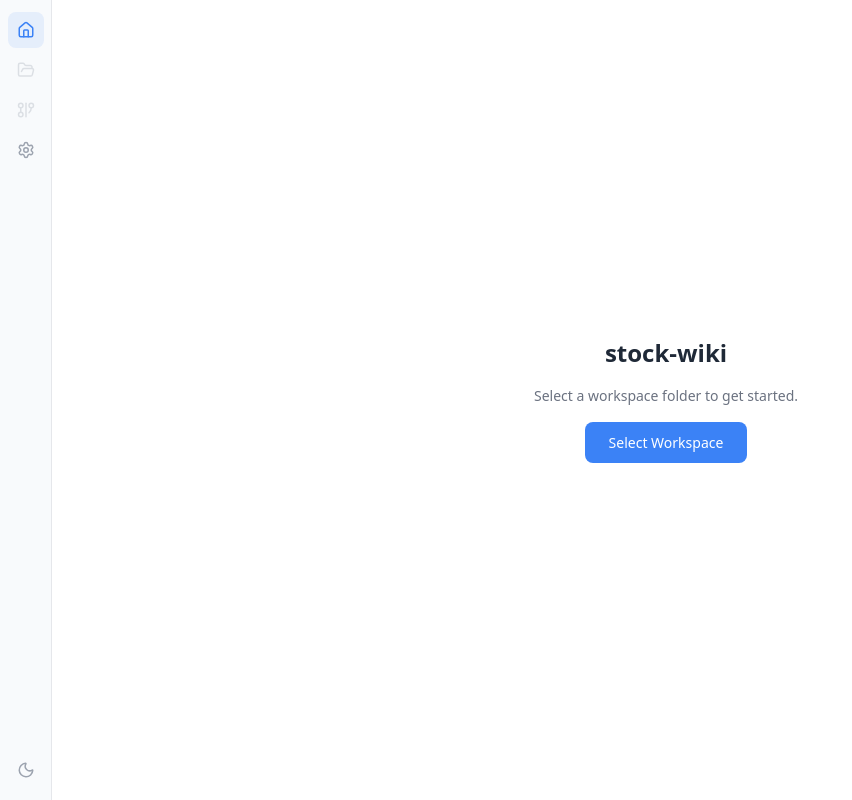
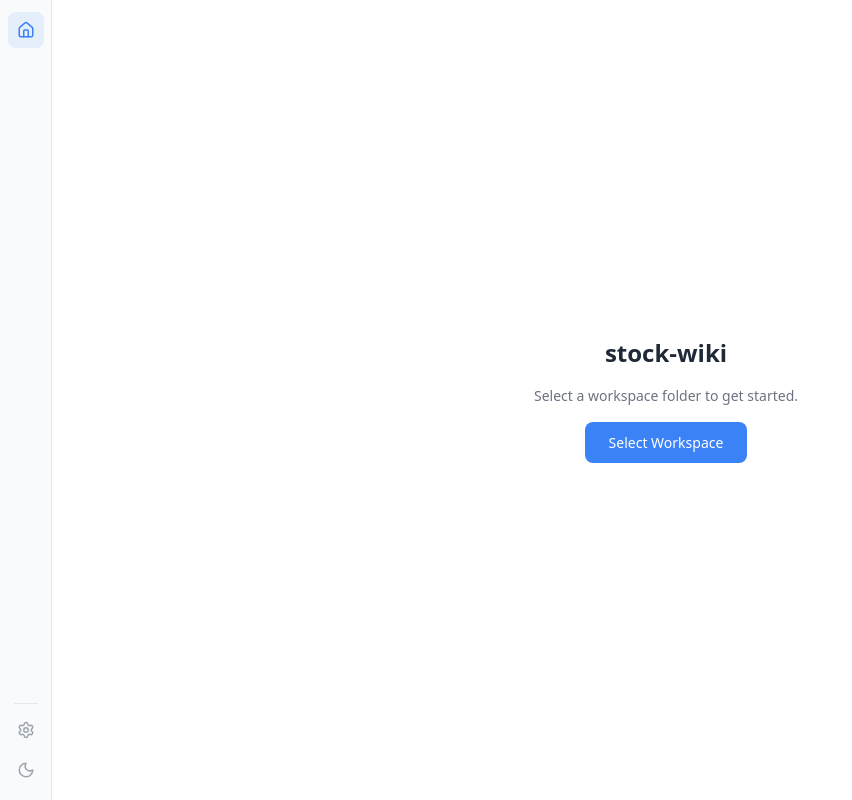
Before and after one commit to MuMuShuiGao/stock-wiki, a React (Vite) app in the folder stock-wiki-app/: page / in a window 1280 px wide. Shown: the whole page, without its empty margins (0-852 px from the left). Built offline with nearby package versions, Linux system fonts and the light colour scheme.

Commit message:
fix: 导航层次重设计（LeftIconRail三段分割线布局、lastVisitedProject跨路由持久化、主页快速恢复卡片）、设置页useBlocker路由bug修复

```diff
--- a/stock-wiki-app/src/components/LeftIconRail.tsx
+++ b/stock-wiki-app/src/components/LeftIconRail.tsx
@@ -1,11 +1,20 @@
 import { useNavigate, useLocation } from "react-router-dom";
 import { Home, FolderOpen, GitGraph, Settings, Sun, Moon } from "lucide-react";
 import { PATHS } from "./path-list";
+import { useAppStore } from "../stores/appStore";
 
 interface LeftIconRailProps {
   effectiveTheme: "dark" | "light";
   themePreference: "dark" | "light" | "system";
   onToggleTheme: () => void;
+}
+
+interface NavItem {
+  icon: typeof Home;
+  label: string;
+  tooltip: string;
+  path: string;
+  active: boolean;
 }
 
 /** 全局左侧图标导航栏，宽 52px，固定在布局最左侧 */
@@ -16,13 +25,18 @@ export default function LeftIconRail({
 }: LeftIconRailProps) {
   const navigate = useNavigate();
   const location = useLocation();
+  const lastVisitedProject = useAppStore((s) => s.lastVisitedProject);
 
   // 从 URL 解析项目名（LeftIconRail 在 <Routes> 外部，useParams 不可用）
   const projectMatch = location.pathname.match(/^\/project\/([^/]+)/);
   const decodedName = projectMatch ? decodeURIComponent(projectMatch[1]) : null;
 
+  // 有效项目名：URL 中的优先，否则 fallback 到最后访问的项目
+  const effectiveProject = decodedName || lastVisitedProject;
+  // 当前是否在某个项目页面内（URL 中有项目名）
+  const inProject = !!decodedName;
+
   const isActive = (path: string) => {
-    // 精确匹配（忽略尾部斜杠和 query string）
     const loc = location.pathname.replace(/\/$/, "");
     const p = path.replace(/\/$/, "");
     return loc === p;
@@ -32,67 +46,113 @@ export default function LeftIconRail({
     ? location.pathname.endsWith("/graph")
     : false;
 
-  const navItems = [
+  const filesActive = decodedName
+    ? isActive(PATHS.projectFiles(decodedName)) && !isGraphActive
+    : false;
+
+  // ═══════════════════════════════════════════
+  //  根层级
+  // ═══════════════════════════════════════════
+  const rootItems: NavItem[] = [
     {
       icon: Home,
       label: "主页",
+      tooltip: inProject ? "返回项目列表" : "项目列表",
       path: PATHS.HOME,
       active: isActive(PATHS.HOME),
-      alwaysEnabled: true,
     },
+  ];
+
+  // ═══════════════════════════════════════════
+  //  项目上下文（仅在有效项目存在时显示）
+  // ═══════════════════════════════════════════
+  const projectItems: NavItem[] = [
     {
       icon: FolderOpen,
       label: "文件",
-      path: decodedName ? PATHS.projectFiles(decodedName) : PATHS.HOME,
-      active: decodedName ? isActive(PATHS.projectFiles(decodedName)) && !isGraphActive : false,
-      alwaysEnabled: false,
+      tooltip: effectiveProject
+        ? `浏览 ${effectiveProject} 文件`
+        : "浏览文件",
+      path: effectiveProject
+        ? PATHS.projectFiles(effectiveProject)
+        : PATHS.HOME,
+      active: filesActive,
     },
     {
       icon: GitGraph,
       label: "图谱",
-      path: decodedName ? PATHS.projectGraph(decodedName) : PATHS.HOME,
-      active: decodedName ? isGraphActive : false,
-      alwaysEnabled: false,
+      tooltip: effectiveProject
+        ? `${effectiveProject} 知识图谱`
+        : "知识图谱",
+      path: effectiveProject
+        ? PATHS.projectGraph(effectiveProject)
+        : PATHS.HOME,
+      active: isGraphActive,
     },
+  ];
+
+  // ═══════════════════════════════════════════
+  //  全局工具
+  // ═══════════════════════════════════════════
+  const utilityItems: NavItem[] = [
     {
       icon: Settings,
       label: "设置",
+      tooltip: "应用设置",
       path: PATHS.SETTINGS,
       active: isActive(PATHS.SETTINGS),
-      alwaysEnabled: true,
     },
   ];
 
-  return (
-    <nav
-      className="w-[52px] shrink-0 border-r border-[var(--color-border)] bg-[var(--color-sidebar)]
-                 flex flex-col items-center py-3 gap-1 select-none"
-    >
-      {navItems.map((item) => {
-        const enabled = item.alwaysEnabled || !!decodedName;
+  function renderItem(item: NavItem) {
     return (
       <button
         key={item.label}
-            onClick={() => enabled && navigate(item.path)}
-            disabled={!enabled}
-            title={item.label}
+        onClick={() => navigate(item.path)}
+        title={item.tooltip}
         className={`w-9 h-9 flex items-center justify-center rounded-lg transition-colors
           ${
             item.active
               ? "bg-[var(--color-accent-bg)] text-[var(--color-accent)]"
               : "text-[var(--color-text-muted)] hover:text-[var(--color-text)] hover:bg-[var(--color-bg-tertiary)]"
           }
-              ${!enabled ? "opacity-30 cursor-not-allowed" : "cursor-pointer"}
-            `}
+          cursor-pointer`}
       >
         <item.icon size={18} />
       </button>
     );
-      })}
+  }
 
-      {/* 弹性空间，把主题按钮推到底部 */}
+  return (
+    <nav
+      className="w-[52px] shrink-0 border-r border-[var(--color-border)] bg-[var(--color-sidebar)]
+                 flex flex-col items-center py-3 select-none"
+    >
+      {/* ── 根层级 ── */}
+      <div className="flex flex-col items-center gap-1">
+        {rootItems.map(renderItem)}
+      </div>
+
+      {/* ── 项目上下文 ── */}
+      {!!effectiveProject && (
+        <>
+          <div className="w-6 h-px bg-[var(--color-border)] my-2" />
+          <div className="flex flex-col items-center gap-1">
+            {projectItems.map(renderItem)}
+          </div>
+        </>
+      )}
+
+      {/* ── 弹性空间 ── */}
       <div className="flex-1" />
 
+      {/* ── 全局工具 ── */}
+      <div className="w-6 h-px bg-[var(--color-border)] mb-2" />
+      <div className="flex flex-col items-center gap-1">
+        {utilityItems.map(renderItem)}
+      </div>
+
+      {/* ── 主题切换 ── */}
       <button
         onClick={onToggleTheme}
         title={
@@ -104,7 +164,7 @@ export default function LeftIconRail({
         }
         className="w-9 h-9 flex items-center justify-center rounded-lg transition-colors
                    text-[var(--color-text-muted)] hover:text-[var(--color-text)]
-                   hover:bg-[var(--color-bg-tertiary)] cursor-pointer"
+                   hover:bg-[var(--color-bg-tertiary)] cursor-pointer mt-1"
       >
         {effectiveTheme === "dark" ? (
           <Sun size={18} />
--- a/stock-wiki-app/src/pages/ProjectDetailPage.tsx
+++ b/stock-wiki-app/src/pages/ProjectDetailPage.tsx
@@ -55,6 +55,7 @@ export default function ProjectDetailPage() {
     runIngestPipeline,
     confirmPlan,
     resetPipeline,
+    setLastVisitedProject,
   } = useAppStore();
 
   const [newItemName, setNewItemName] = useState("");
@@ -78,6 +79,13 @@ export default function ProjectDetailPage() {
   // Compute paths
   const projectDir = workspace ? `${workspace}\\${decodedName}` : "";
   const rawDir = projectDir ? `${projectDir}\\raw` : "";
+
+  // 记住最后访问的项目，跨路由保持可用
+  useEffect(() => {
+    if (decodedName) {
+      setLastVisitedProject(decodedName);
+    }
+  }, [decodedName, setLastVisitedProject]);
 
   // 初始化：首次拿到 projectDir 时设置 currentDir
   useEffect(() => {
--- a/stock-wiki-app/src/pages/ProjectListPage.tsx
+++ b/stock-wiki-app/src/pages/ProjectListPage.tsx
@@ -1,6 +1,8 @@
 import { useEffect, useState } from "react";
 import { useNavigate } from "react-router-dom";
+import { FolderOpen, GitGraph } from "lucide-react";
 import { useAppStore } from "../stores/appStore";
+import { PATHS } from "../components/path-list";
 
 export default function ProjectListPage() {
   const navigate = useNavigate();
@@ -8,6 +10,7 @@ export default function ProjectListPage() {
     workspace,
     projects,
     error,
+    lastVisitedProject,
     refreshWorkspace,
     selectWorkspace,
     refreshProjects,
@@ -65,6 +68,41 @@ export default function ProjectListPage() {
           {workspace}
         </p>
       </div>
+
+      {/* 继续上次工作 */}
+      {lastVisitedProject && (
+        <div className="p-4 rounded-lg border border-[var(--color-accent-bg)] bg-[var(--color-accent-bg)]/10">
+          <p className="text-xs text-[var(--color-text-muted)] mb-3">
+            继续上次工作
+          </p>
+          <div className="flex items-center gap-3">
+            <span className="font-semibold text-[var(--color-accent)]">
+              {lastVisitedProject}
+            </span>
+            <div className="flex gap-1">
+              <button
+                onClick={() => navigate(PATHS.projectFiles(lastVisitedProject))}
+                className="flex items-center gap-1 px-3 py-1.5 rounded-lg text-xs font-medium
+                           bg-[var(--color-accent)] text-white
+                           hover:bg-[var(--color-accent-hover)] transition-colors cursor-pointer"
+              >
+                <FolderOpen size={14} />
+                文件
+              </button>
+              <button
+                onClick={() => navigate(PATHS.projectGraph(lastVisitedProject))}
+                className="flex items-center gap-1 px-3 py-1.5 rounded-lg text-xs font-medium
+                           border border-[var(--color-border)]
+                           text-[var(--color-text-secondary)]
+                           hover:bg-[var(--color-bg-tertiary)] transition-colors cursor-pointer"
+              >
+                <GitGraph size={14} />
+                图谱
+              </button>
+            </div>
+          </div>
+        </div>
+      )}
 
       {/* Create new project */}
       <div className="flex gap-2">
--- a/stock-wiki-app/src/pages/SettingsPage.tsx
+++ b/stock-wiki-app/src/pages/SettingsPage.tsx
@@ -1,5 +1,7 @@
 import { useEffect, useState, useCallback } from "react";
+import { useNavigate } from "react-router-dom";
 import { useAppStore } from "../stores/appStore";
+import { PATHS } from "../components/path-list";
 import {
   saveLlmConfig,
   detectProvider,
@@ -32,6 +34,8 @@ const THEME_OPTIONS: {
 // ── 组件 ────────────────────────────────────────────────────────────
 
 export default function SettingsPage() {
+  const navigate = useNavigate();
+
   // ── Store ──
   const {
     workspace,
@@ -40,6 +44,7 @@ export default function SettingsPage() {
     refreshLlmConfig,
     themePreference,
     setThemePreference,
+    lastVisitedProject,
   } = useAppStore();
 
   // ── 表单状态 ──
@@ -202,6 +207,16 @@ export default function SettingsPage() {
       <div className="flex-1 overflow-y-auto">
         <div className="flex flex-col items-center gap-5 p-6 pb-20">
           <div className="w-full max-w-lg flex flex-col gap-5">
+            {lastVisitedProject && (
+              <button
+                onClick={() => navigate(PATHS.projectFiles(lastVisitedProject))}
+                className="self-start flex items-center gap-1 text-sm text-[var(--color-text-muted)]
+                           hover:text-[var(--color-accent)] transition-colors cursor-pointer"
+              >
+                <span>←</span>
+                <span>返回 {lastVisitedProject}</span>
+              </button>
+            )}
             <h1 className="text-xl font-bold">设置</h1>
 
             {/* ── 错误横幅 ── */}
--- a/stock-wiki-app/src/stores/appStore.ts
+++ b/stock-wiki-app/src/stores/appStore.ts
@@ -39,6 +39,10 @@ interface AppState {
   // ── Theme ──
   themePreference: "dark" | "light" | "system";
   setThemePreference: (t: "dark" | "light" | "system") => void;
+
+  // ── Last visited project (preserved across route changes) ──
+  lastVisitedProject: string | null;
+  setLastVisitedProject: (name: string | null) => void;
 
   // ── Projects ──
   projects: FileEntry[];
@@ -120,6 +124,8 @@ export const useAppStore = create<AppState>((set, get) => ({
     localStorage.setItem("stock-wiki-theme", t);
     set({ themePreference: t });
   },
+  lastVisitedProject: null,
+  setLastVisitedProject: (name) => set({ lastVisitedProject: name }),
   projects: [],
   setProjects: (p) => set({ projects: p }),
   files: [],
```
Lines whose indentation alone changed are shown as unchanged.
